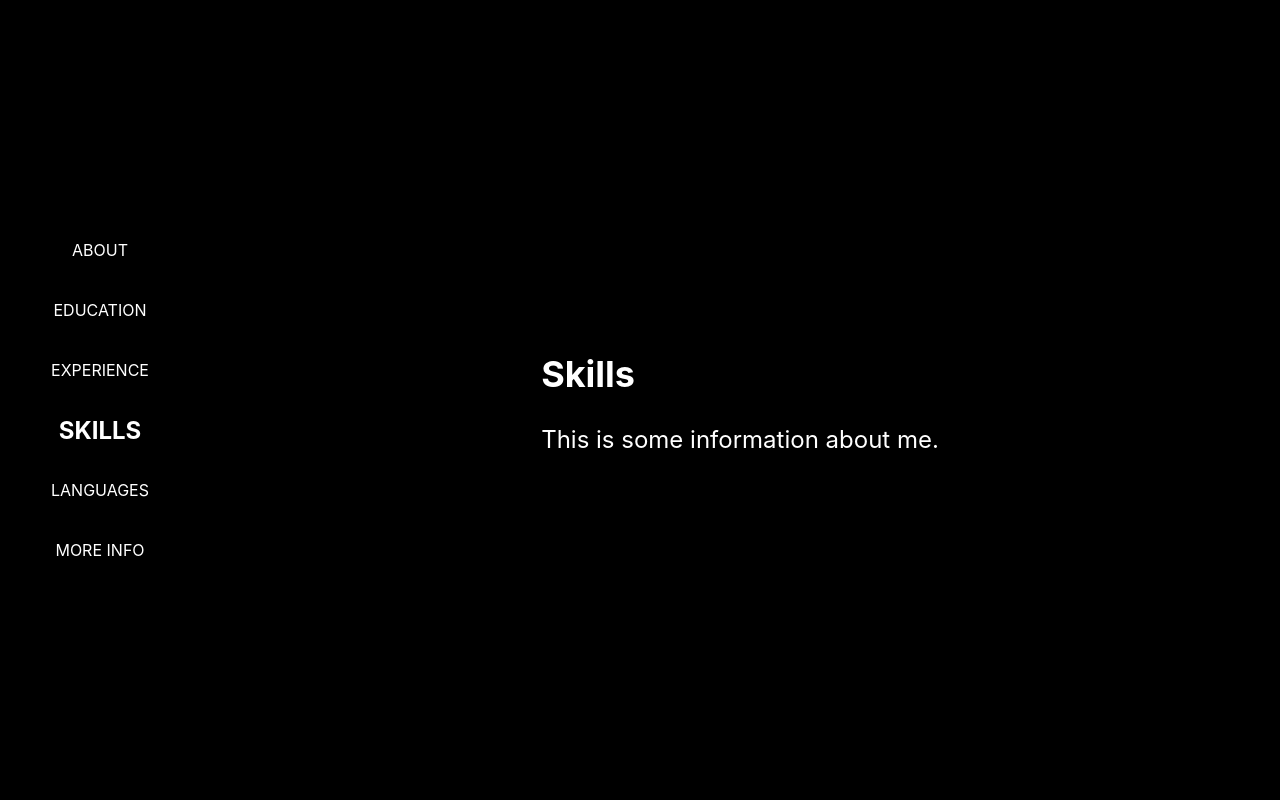
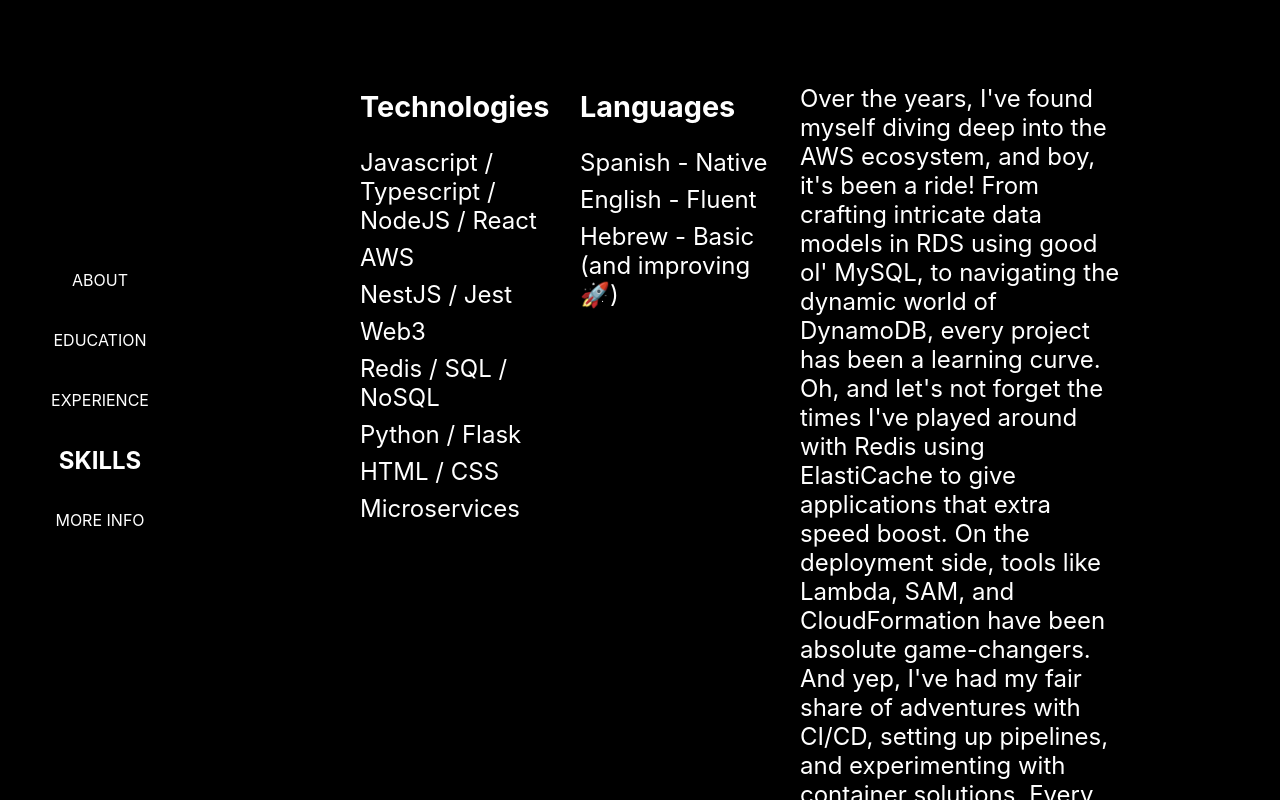
Before and after one commit to aosatinsky/web, a React (Create React App) app: page / in a window 1280 px wide. Both pictures are taken after a click on the element "SKILLS". Shown: the top 800 px of the page. Built offline with nearby package versions, Linux system fonts and the light colour scheme.

Commit message:
skills section

```diff
--- a/package.json
+++ b/package.json
@@ -13,6 +13,8 @@
     "react": "^18.2.0",
     "react-dom": "^18.2.0",
     "react-scripts": "5.0.1",
+    "react-slick": "^0.29.0",
+    "slick-carousel": "^1.8.1",
     "web-vitals": "^2.1.4"
   },
   "scripts": {
--- a/src/App.js
+++ b/src/App.js
@@ -7,7 +7,6 @@ import About from "./sections/About";
 import Education from "./sections/Education";
 import Experience from "./sections/Experience";
 import Skills from "./sections/Skills";
-import Languages from "./sections/Languages";
 import MoreInfo from "./sections/MoreInfo";
 
 function App() {
@@ -18,7 +17,6 @@ function App() {
     EDUCATION: <Education />,
     EXPERIENCE: <Experience />,
     SKILLS: <Skills />,
-    LANGUAGES: <Languages />,
     "MORE INFO": <MoreInfo />,
   };
 
--- a/src/sections/About.css
+++ b/src/sections/About.css
@@ -1,7 +1,40 @@
 .about-image {
-  width: 250px; /* Increased size */
-  height: 250px; /* Increased size */
-  border-radius: 50%; /* Makes the image round */
-  object-fit: cover; /* Ensures the image scales correctly within the dimensions */
-  margin-bottom: 30px; /* Increased space between image and the About Me text */
+  width: 250px;
+  height: 250px;
+  border-radius: 50%;
+  object-fit: cover;
+  margin-bottom: 30px;
 }
+
+.badge-container {
+  display: flex;
+  justify-content: center;
+  gap: 10px; /* Spacing between badges */
+  margin-bottom: 20px;
+}
+
+.badge {
+  width: 150px;
+  height: 150px;
+  border-radius: 50%;
+  object-fit: cover;
+}
+
+/* For non-mobile views, place badges next to the profile photo */
+@media (min-width: 768px) {
+  .about-content {
+    display: flex;
+    align-items: center;
+    flex-direction: column;
+    gap: 20px; /* Space between profile image, badges, and text */
+  }
+
+  .about-text {
+    flex: 1;
+  }
+
+  .badge-container {
+    order: 2; /* Places badges after the profile image but before the text */
+    margin-bottom: 0;
+  }
+}
--- a/src/sections/About.jsx
+++ b/src/sections/About.jsx
@@ -6,9 +6,11 @@ function About() {
     <div className="about-container">
       <div className="about-content">
         <img src="/images/profile.jpg" alt="About Me" className="about-image" />
+
         <div className="about-text">
           <h2>
-            Hi, nice to e-meet you. I'm Agustin Osatinsky and this is my resume
+            Hi, nice to e-meet you! I'm Agustin Osatinsky and this is my resume
+            :)
           </h2>
           <p>
             Highly motivated Systems Engineer graduate with honors, dedicated to
@@ -20,6 +22,18 @@ function About() {
           </p>
         </div>
       </div>
+      <div className="badge-container">
+        <img
+          src="/images/aws-certified-cloud-practitioner.png"
+          alt="Certification Badge 1"
+          className="badge"
+        />
+        <img
+          src="/images/aws-certified-dev.png"
+          alt="Certification Badge 2"
+          className="badge"
+        />
+      </div>
     </div>
   );
 }
--- a/src/sections/Languages.jsx
+++ /dev/null
@@ -1,12 +0,0 @@
-import React from "react";
-
-function Languages() {
-  return (
-    <div>
-      <h2>Languages</h2>
-      <p>This is some information about me.</p>
-    </div>
-  );
-}
-
-export default Languages;
--- /dev/null
+++ b/src/sections/Skills.css
@@ -0,0 +1,32 @@
+.skills-container {
+  padding: 20px 0; /* Provide padding around the skills section */
+}
+
+.skills-content {
+  display: flex;
+  flex-wrap: wrap; /* Allow the content to wrap for responsiveness */
+  gap: 20px; /* Provide spacing between skill categories */
+}
+
+.skill-category {
+  flex: 1;
+  min-width: 200px; /* Set a minimum width for categories */
+}
+
+.skill-category h3 {
+  font-size: 1.2em;
+  margin-bottom: 10px;
+}
+
+.skill-category ul {
+  list-style-type: none; /* Remove default bullet points */
+  padding-left: 0; /* Remove default padding */
+}
+
+.skill-category li {
+  margin-bottom: 8px;
+}
+
+.personal-info {
+  flex: 2;
+}
--- a/src/sections/Skills.jsx
+++ b/src/sections/Skills.jsx
@@ -1,10 +1,54 @@
 import React from "react";
+import "./Skills.css";
+import "slick-carousel/slick/slick.css";
+import "slick-carousel/slick/slick-theme.css";
 
 function Skills() {
   return (
-    <div>
-      <h2>Skills</h2>
-      <p>This is some information about me.</p>
+    <div className="skills-container">
+      {/* <h2>Skills</h2> */}
+
+      <div className="skills-content">
+        <div className="skill-category">
+          <h3>Technologies</h3>
+          <ul>
+            <li>Javascript / Typescript / NodeJS / React</li>
+            <li>AWS</li>
+            <li>NestJS / Jest</li>
+            <li>Web3</li>
+            <li>Redis / SQL / NoSQL</li>
+            <li>Python / Flask</li>
+            <li>HTML / CSS</li>
+            <li>Microservices</li>
+          </ul>
+        </div>
+
+        <div className="skill-category">
+          <h3>Languages</h3>
+          <ul>
+            <li>Spanish - Native</li>
+            <li>English - Fluent</li>
+            <li>Hebrew - Basic (and improving 🚀)</li>
+          </ul>
+        </div>
+
+        <div className="personal-info">
+          <p>
+            Over the years, I've found myself diving deep into the AWS
+            ecosystem, and boy, it's been a ride! From crafting intricate data
+            models in RDS using good ol' MySQL, to navigating the dynamic world
+            of DynamoDB, every project has been a learning curve. Oh, and let's
+            not forget the times I've played around with Redis using ElastiCache
+            to give applications that extra speed boost. On the deployment side,
+            tools like Lambda, SAM, and CloudFormation have been absolute
+            game-changers. And yep, I've had my fair share of adventures with
+            CI/CD, setting up pipelines, and experimenting with container
+            solutions. Every tool, every service, has its own story, and I've
+            relished every moment of piecing them together to create something
+            impactful. And finally yes, this was written by ChatGPT.
+          </p>
+        </div>
+      </div>
     </div>
   );
 }
```
Also changed, not shown: public/images/icons/javascript.avif (added), 1 other file (tests, documents, lock files or other folders).
